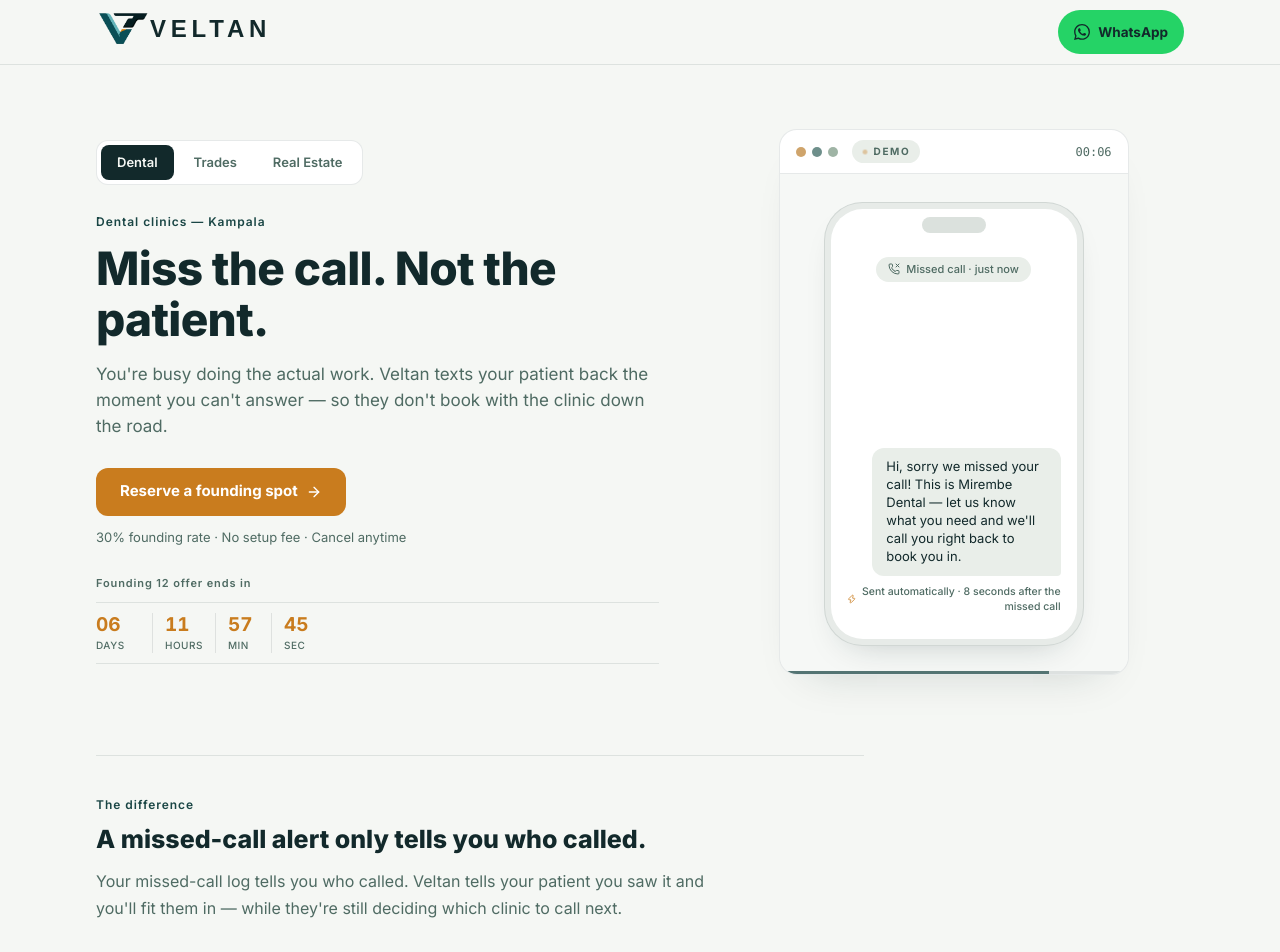
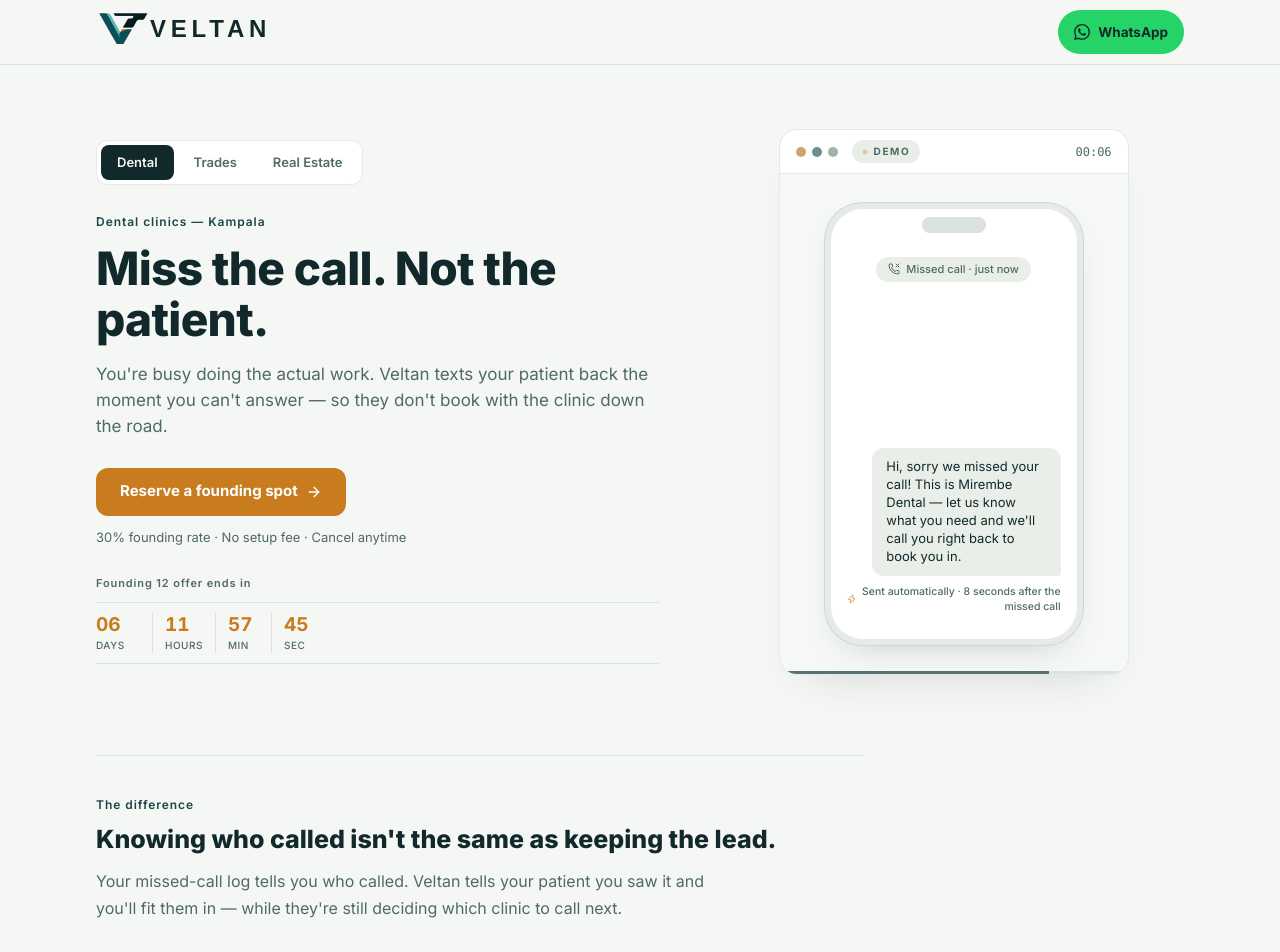
Before and after one commit to tumoemma-exo7fw/veltan-marketing, a Next.js app: page / in a window 1280 px wide. Shown: the top 952 px of the page. Built offline with nearby package versions, Linux system fonts and the light colour scheme; a web font is replaced by a local one.

Commit message:
Tighten objection copy after visual QA
Co-authored-by: tumoemma <tumoemma@gmail.com>

```diff
--- a/components/objection.tsx
+++ b/components/objection.tsx
@@ -8,7 +8,7 @@ export function Objection({ content }: { content: IndustryContent }) {
           The difference
         </p>
         <h2 className="mt-2 text-[21px] font-extrabold leading-snug sm:text-[25px]">
-          A missed-call alert only tells you who called.
+          Knowing who called isn&apos;t the same as keeping the lead.
         </h2>
         <p className="mt-3 max-w-[62ch] text-[15px] leading-[1.65] text-muted sm:text-[16px]">
           {content.objection}
```
